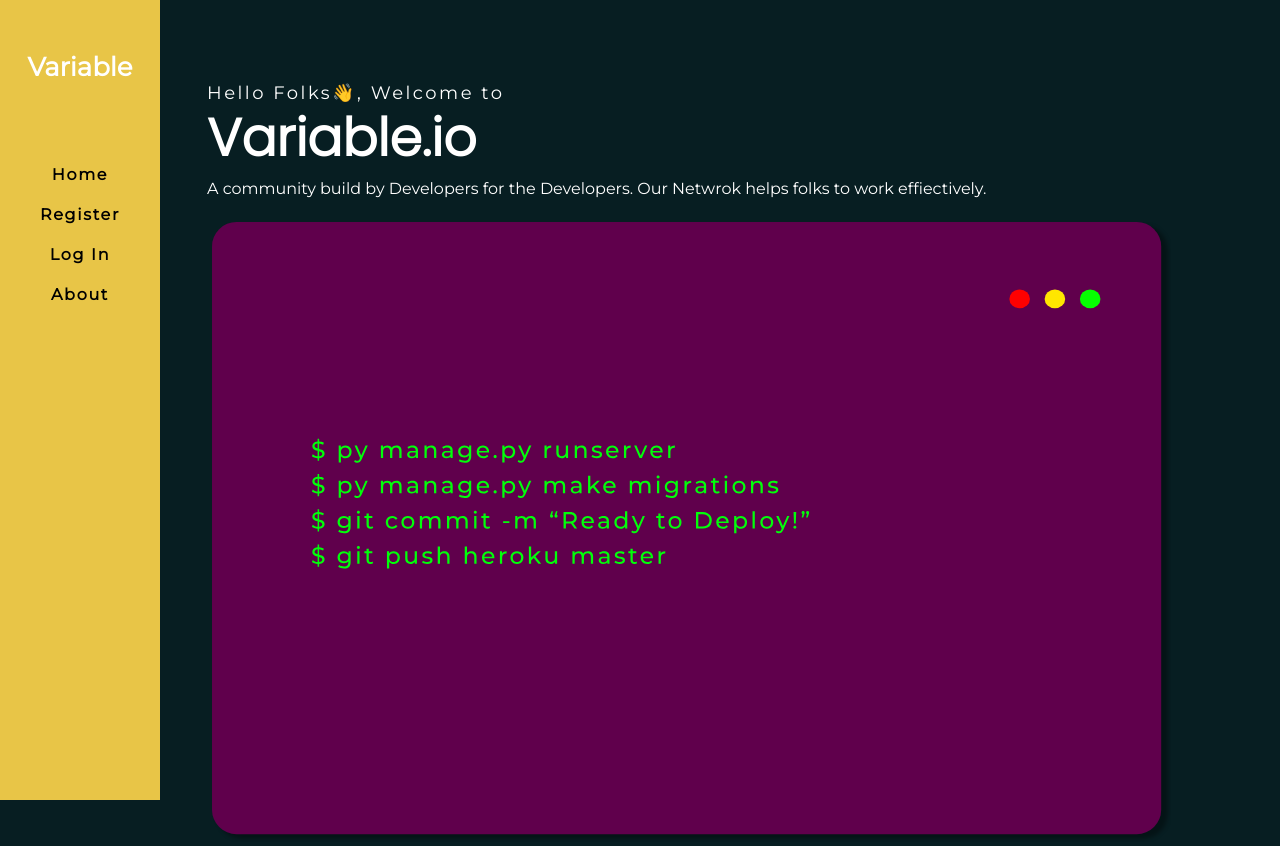
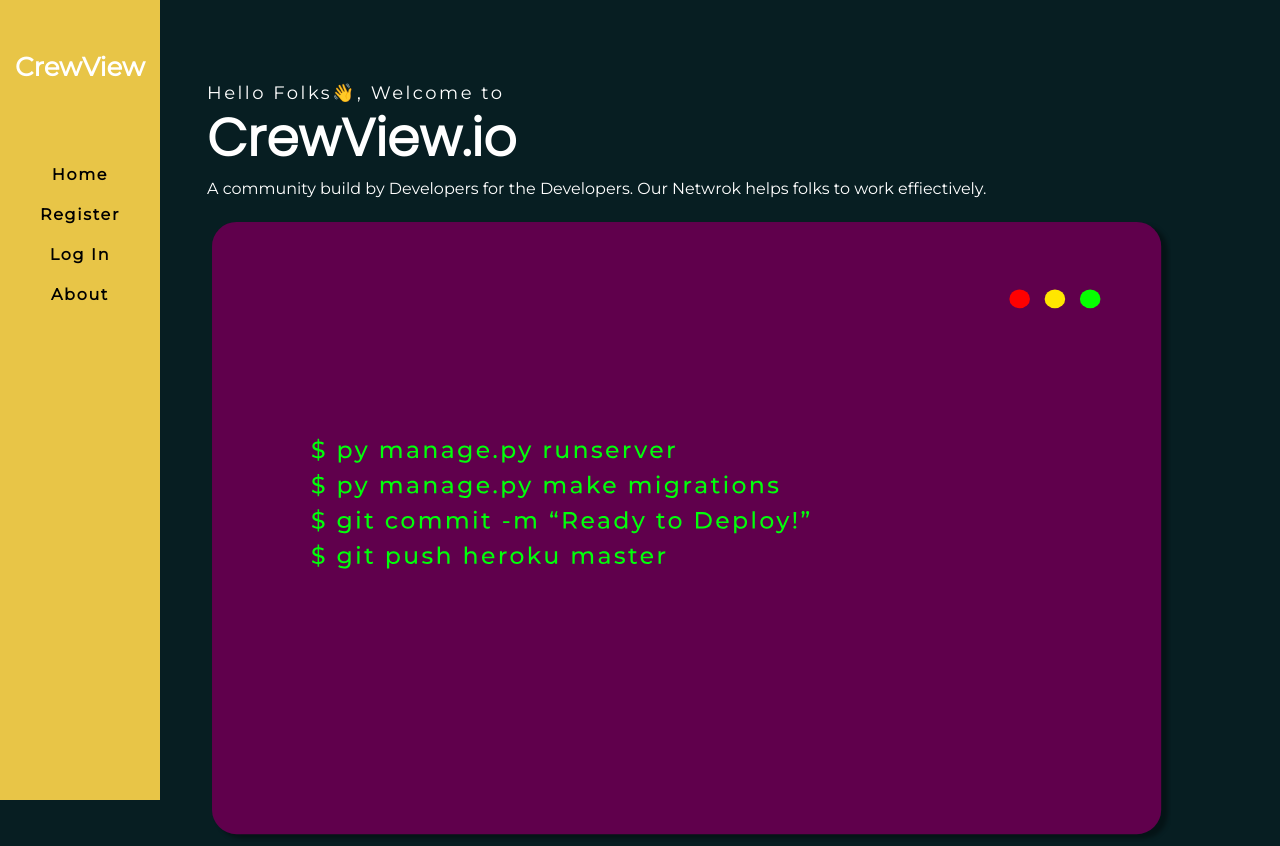
Before and after one commit to yesabhishek/CrewView, a Django app: page / in a window 1280 px wide. Shown: the top 846 px of the page. Run offline with Django 3.2, Linux system fonts and the light colour scheme; some libraries are stand-ins or nearby versions.

Commit message:
Modified name

```diff
--- a/Blog/templates/Blog/base.html
+++ b/Blog/templates/Blog/base.html
@@ -15,7 +15,7 @@
     {% if title %}
     <title> {{ title }}</title>
   {% else %}
-    <title>Variable</title>
+    <title>CrewView</title>
   {% endif %}
 
     {% load static %}
@@ -29,7 +29,7 @@
   <body>
     <div class="xcontainer">
       <div class=" container logo">
-        <a class="logo" href={% url 'blog-home' %}>Variable</a>
+        <a class="logo" href={% url 'blog-home' %}>CrewView</a>
       </div>
       <div class="links">
       {% if user.is_authenticated %}
--- a/Blog/templates/Blog/home.html
+++ b/Blog/templates/Blog/home.html
@@ -88,7 +88,7 @@
 <div class="container">
   <div class="hero">
     <div class="heading">Hello Folks<span class="wave-emoji ">👋</span>, Welcome to</div>
-    <h1 class="herotitle">Variable.io</h1>
+    <h1 class="herotitle">CrewView.io</h1>
     <p>A community build by Developers for the Developers. Our Netwrok helps folks to work effiectively. </p>
     {% load static %}
     <img src="{% static 'Blog/img/svg/VCard.svg' %}" class="heroimg" />
```
